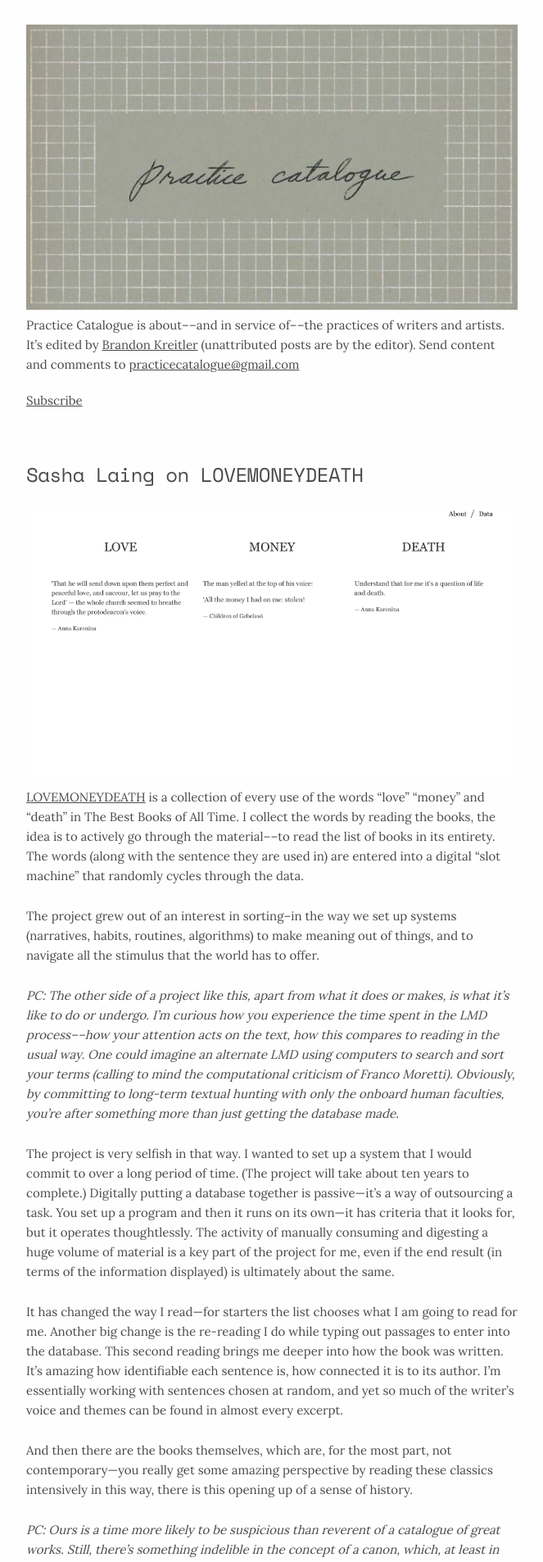
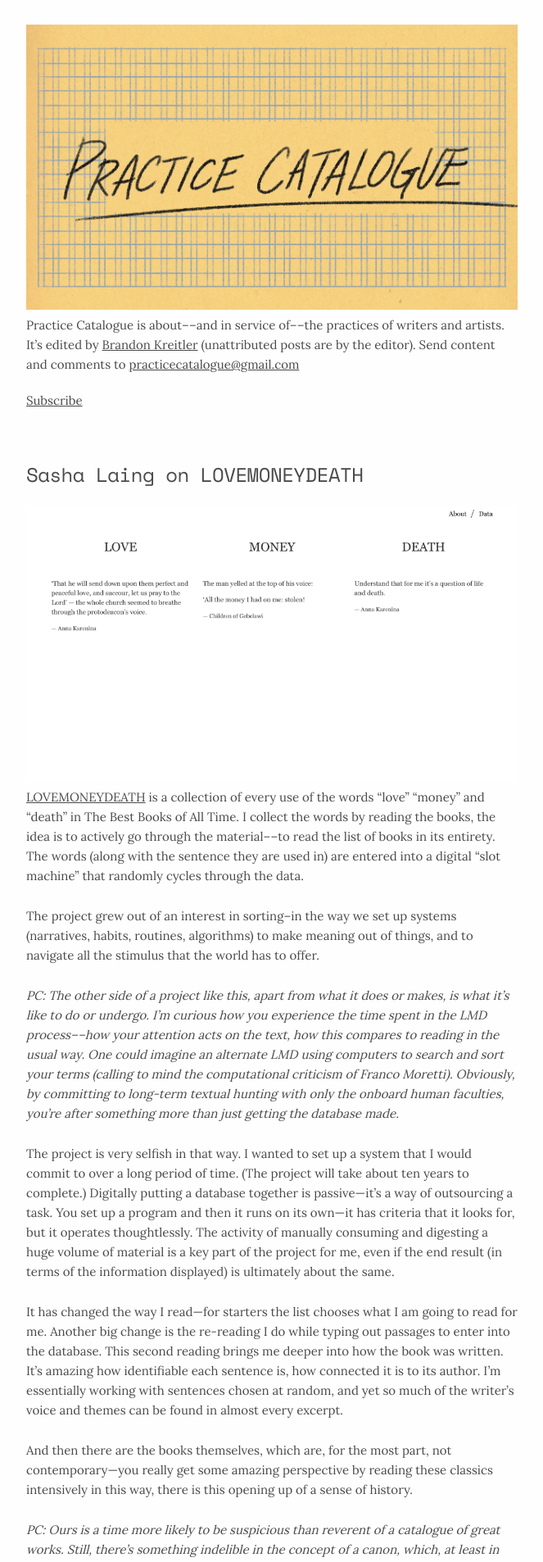
Before and after one commit to brandonkreitler/brandonkreitler.github.io, a Jekyll site: the page built from index.html, in a window 1280 px wide. Shown: the top 1906 px of the page at 82% size, without its empty margins (308-971 px from the left). Built offline with Jekyll 4.4.1, drawn with Linux system fonts in a browser that asks for light colours.

Commit message:
Update masthead.html

```diff
--- a/_includes/masthead.html
+++ b/_includes/masthead.html
@@ -1,4 +1,4 @@
-<a class="title-link" href="/"><img src="/images/out.jpeg" /></a>
+<a class="title-link" href="/"><img src="images/PC_Banner.jpg" /></a>
 
 <div class="description">
   Practice Catalogue is about––and in service of––the practices of writers and artists.
```
